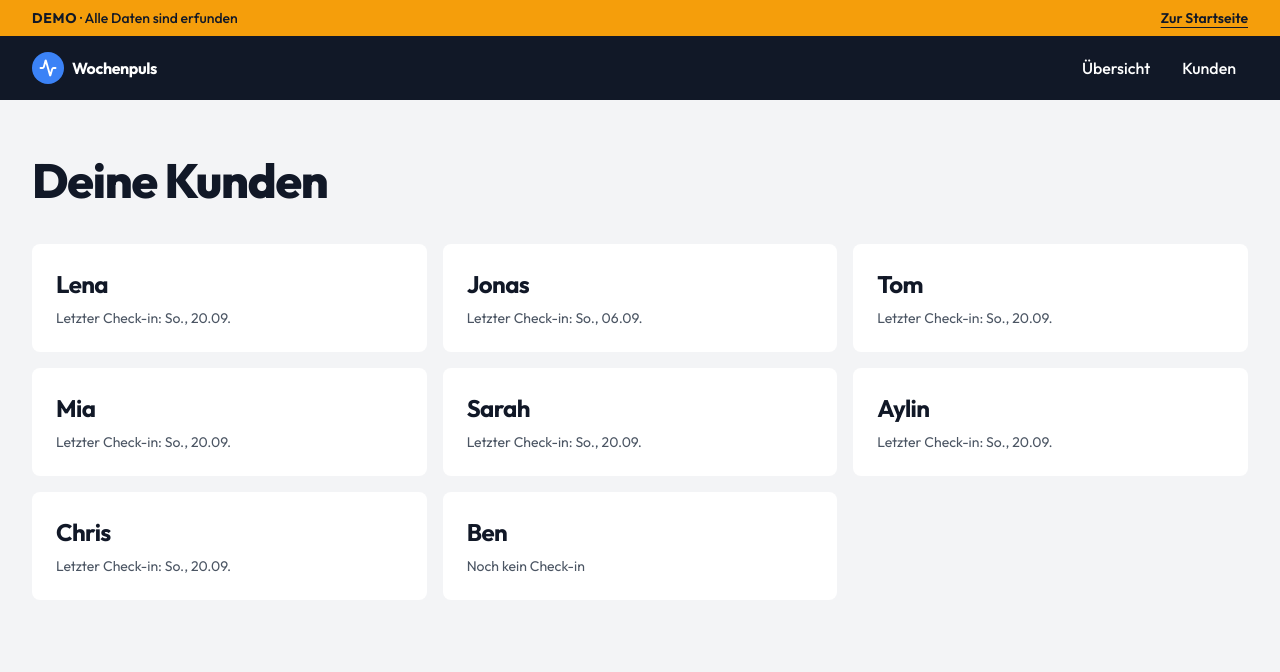
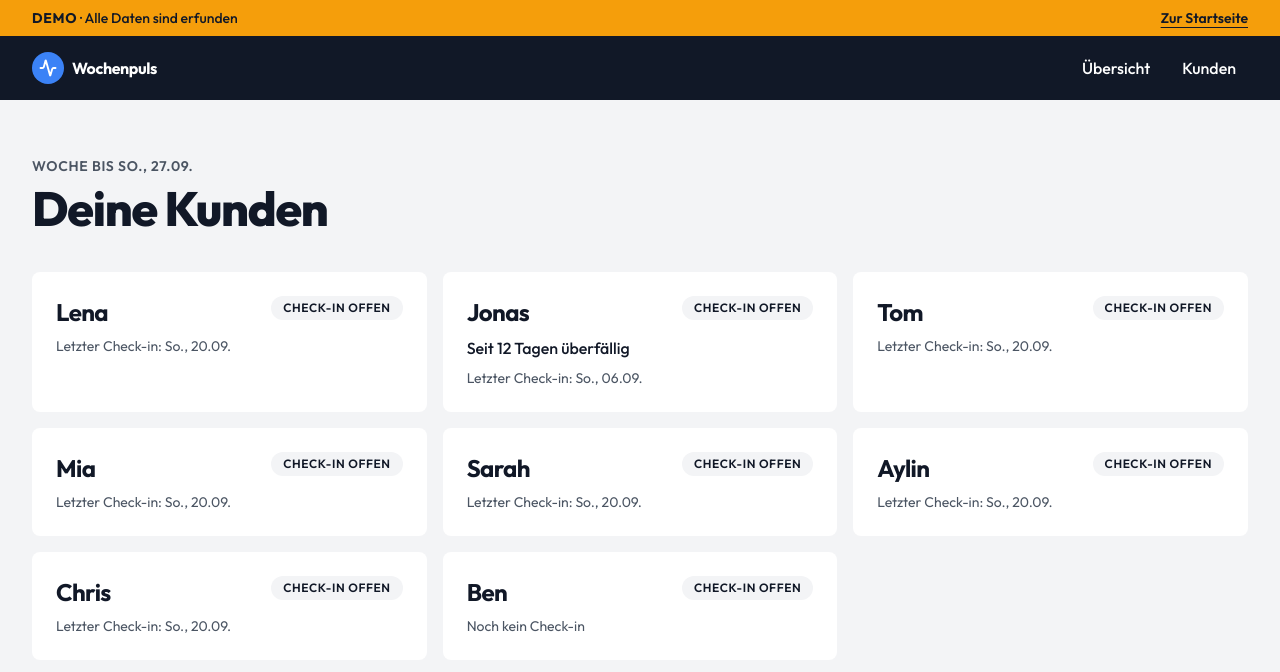
Before and after one commit to fxd-gif/wochenpuls, a Next.js app: page /demo in a window 1280 px wide. Shown: the top 672 px of the page. Built offline with nearby package versions, Linux system fonts and the light colour scheme.

Commit message:
Wochenrechnung: offene und überfällige Check-ins

```diff
--- a/src/components/coach/Uebersicht.tsx
+++ b/src/components/coach/Uebersicht.tsx
@@ -1,20 +1,45 @@
 import type { Checkin, Kunde } from "@/lib/checkin";
-import { datumKurz } from "@/lib/woche";
+import { checkinWoche, datumKurz, ueberfaelligeTage } from "@/lib/woche";
 
 // Alle Kunden auf einer Seite. Funktioniert für Demo und echte Daten gleich.
-export function Uebersicht({ kunden, checkins }: { kunden: Kunde[]; checkins: Checkin[] }) {
+export function Uebersicht({
+  kunden,
+  checkins,
+  heute,
+}: {
+  kunden: Kunde[];
+  checkins: Checkin[];
+  heute: string;
+}) {
   const aktive = kunden.filter((k) => !k.archiviert);
+  const dieseWoche = checkinWoche(heute);
 
   return (
     <div className="mx-auto max-w-7xl px-4 py-10 sm:px-6 lg:px-8 lg:py-14">
-      <h1 className="text-4xl font-extrabold tracking-tight sm:text-5xl">Deine Kunden</h1>
+      <p className="text-sm font-semibold uppercase tracking-wider text-leise">
+        Woche bis {datumKurz(dieseWoche)}
+      </p>
+      <h1 className="mt-2 text-4xl font-extrabold tracking-tight sm:text-5xl">Deine Kunden</h1>
 
       <ul className="mt-10 grid gap-4 sm:grid-cols-2 lg:grid-cols-3">
         {aktive.map((kunde) => {
-          const letzter = checkins.filter((c) => c.kundeId === kunde.id).at(-1);
+          const eigene = checkins.filter((c) => c.kundeId === kunde.id);
+          const letzter = eigene.at(-1);
+          const offen = !eigene.some((c) => c.woche === dieseWoche);
+          const ueberfaellig = ueberfaelligeTage(kunde.angelegtAm, letzter?.woche, heute);
           return (
             <li key={kunde.id} className="rounded-lg bg-weiss p-6">
-              <h2 className="text-2xl font-bold tracking-tight">{kunde.name}</h2>
+              <div className="flex items-start justify-between gap-3">
+                <h2 className="text-2xl font-bold tracking-tight">{kunde.name}</h2>
+                {offen && (
+                  <span className="rounded-full bg-flaeche px-3 py-1 text-xs font-semibold uppercase tracking-wider">
+                    Check-in offen
+                  </span>
+                )}
+              </div>
+              {ueberfaellig > 0 && (
+                <p className="mt-2 font-medium">Seit {ueberfaellig} Tagen überfällig</p>
+              )}
               <p className="mt-2 text-sm text-leise">
                 {letzter ? `Letzter Check-in: ${datumKurz(letzter.woche)}` : "Noch kein Check-in"}
               </p>
--- a/src/components/demo/DemoUebersicht.tsx
+++ b/src/components/demo/DemoUebersicht.tsx
@@ -8,5 +8,5 @@ export function DemoUebersicht() {
   const heute = useHeute();
   if (!heute) return null;
   const { kunden, checkins } = demoDaten(heute);
-  return <Uebersicht kunden={kunden} checkins={checkins} />;
+  return <Uebersicht kunden={kunden} checkins={checkins} heute={heute} />;
 }
--- a/src/lib/woche.ts
+++ b/src/lib/woche.ts
@@ -46,6 +46,19 @@ export function checkinWoche(datum: string): string {
   return plusTage(datum, nach >= 4 ? 7 - nach : -nach);
 }
 
+// Ein neuer Kunde muss frühestens 3 Tage nach dem Anlegen zum ersten Mal einchecken.
+function ersterFaelligkeitstag(angelegtAm: string): string {
+  const fruehestens = plusTage(angelegtAm, 3);
+  return plusTage(fruehestens, (7 - tageNachFaelligkeit(fruehestens)) % 7);
+}
+
+// Wie viele Tage ist der nächste Check-in überfällig? 0 = nicht überfällig.
+// "letzteWoche" ist die Woche des letzten Check-ins (oder undefined, wenn es keinen gibt).
+export function ueberfaelligeTage(angelegtAm: string, letzteWoche: string | undefined, heute: string): number {
+  const faellig = letzteWoche ? plusTage(letzteWoche, 7) : ersterFaelligkeitstag(angelegtAm);
+  return Math.max(0, tageZwischen(faellig, heute));
+}
+
 const kurzFormat = new Intl.DateTimeFormat("de-DE", {
   timeZone: "UTC",
   weekday: "short",
```
